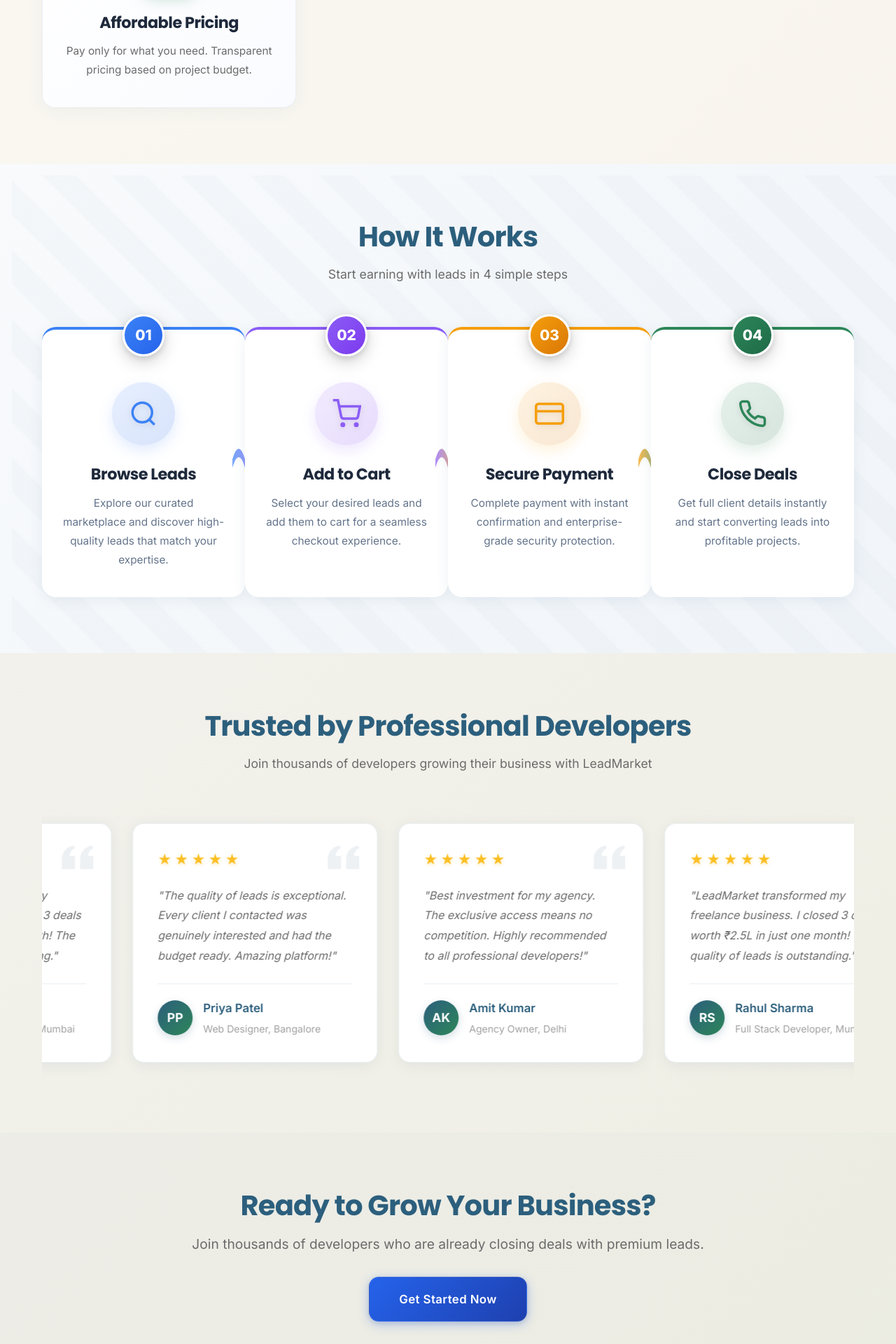
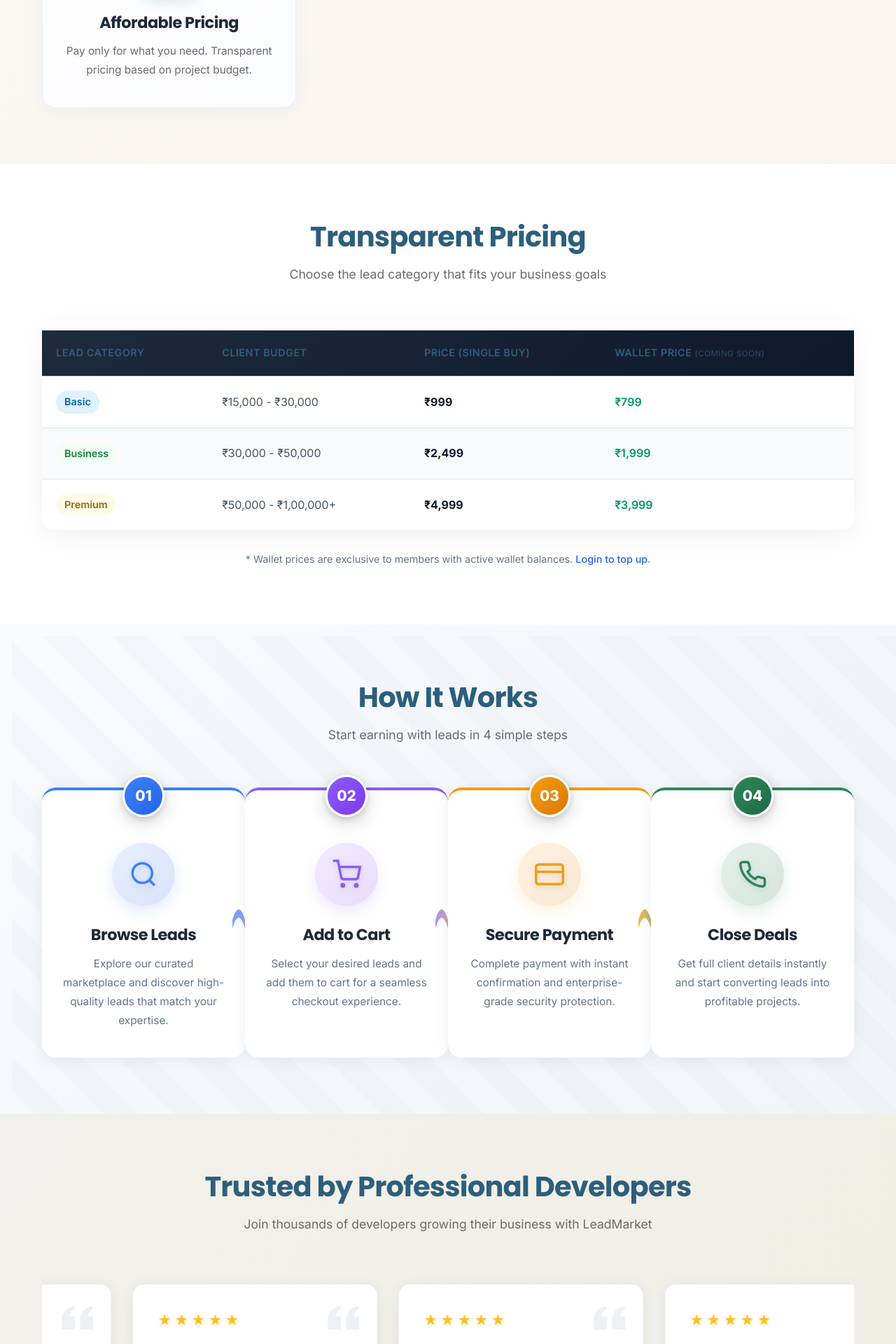
Before and after one commit to rohitk2004/Leads-sale, a PHP site: page / in a window 1280 px wide. Shown: the part 2354-4274 px from the top of the page at 70% size. Run offline with PHP 8.4, Linux system fonts and the light colour scheme; data that the repository does not hold is empty.

Commit message:
Add pricing table to homepage

```diff
--- a/index.php
+++ b/index.php
@@ -198,6 +198,62 @@ $cart_count = count(get_cart_items($pdo));
                     <p>Pay only for what you need. Transparent pricing based on project budget.</p>
                 </div>
             </div>
+        </div>
+    </section>
+
+    <!-- Pricing Section -->
+    <section class="pricing-section" style="padding: 80px 0; background: #fff;">
+        <div class="container">
+            <h2 class="section-title">Transparent Pricing</h2>
+            <p class="section-subtitle">Choose the lead category that fits your business goals</p>
+
+            <div class="pricing-table-wrapper"
+                style="overflow-x: auto; margin-top: 40px; box-shadow: 0 10px 40px -10px rgba(0,0,0,0.1); border-radius: 16px;">
+                <table style="width: 100%; border-collapse: collapse; min-width: 600px; background: white;">
+                    <thead style="background: linear-gradient(135deg, #1e293b 0%, #0f172a 100%); color: white;">
+                        <tr>
+                            <th style="padding: 20px; text-align: left; font-weight: 600;">Lead Category</th>
+                            <th style="padding: 20px; text-align: left; font-weight: 600;">Client Budget</th>
+                            <th style="padding: 20px; text-align: left; font-weight: 600;">Price (Single Buy)</th>
+                            <th style="padding: 20px; text-align: left; font-weight: 600;">Wallet Price <span
+                                    style="font-size: 0.8em; opacity: 0.8; font-weight: 400;">(Coming Soon)</span></th>
+                        </tr>
+                    </thead>
+                    <tbody>
+                        <tr style="border-bottom: 1px solid #e2e8f0;">
+                            <td style="padding: 20px; font-weight: 600; color: #1e293b;">
+                                <span
+                                    style="display: inline-block; padding: 4px 12px; border-radius: 20px; background: #e0f2fe; color: #0369a1; font-size: 0.9rem;">Basic</span>
+                            </td>
+                            <td style="padding: 20px; color: #475569;">₹15,000 - ₹30,000</td>
+                            <td style="padding: 20px; font-weight: 700; color: #0f172a;">₹999</td>
+                            <td style="padding: 20px; color: #059669; font-weight: 600;">₹799</td>
+                        </tr>
+                        <tr style="border-bottom: 1px solid #e2e8f0; background: #f8fafc;">
+                            <td style="padding: 20px; font-weight: 600; color: #1e293b;">
+                                <span
+                                    style="display: inline-block; padding: 4px 12px; border-radius: 20px; background: #f0fdf4; color: #15803d; font-size: 0.9rem;">Business</span>
+                            </td>
+                            <td style="padding: 20px; color: #475569;">₹30,000 - ₹50,000</td>
+                            <td style="padding: 20px; font-weight: 700; color: #0f172a;">₹2,499</td>
+                            <td style="padding: 20px; color: #059669; font-weight: 600;">₹1,999</td>
+                        </tr>
+                        <tr>
+                            <td style="padding: 20px; font-weight: 600; color: #1e293b;">
+                                <span
+                                    style="display: inline-block; padding: 4px 12px; border-radius: 20px; background: #fefce8; color: #a16207; font-size: 0.9rem;">Premium</span>
+                            </td>
+                            <td style="padding: 20px; color: #475569;">₹50,000 - ₹1,00,000+</td>
+                            <td style="padding: 20px; font-weight: 700; color: #0f172a;">₹4,999</td>
+                            <td style="padding: 20px; color: #059669; font-weight: 600;">₹3,999</td>
+                        </tr>
+                    </tbody>
+                </table>
+            </div>
+            <p style="text-align: center; margin-top: 30px; font-size: 0.9rem; color: #64748b;">
+                * Wallet prices are exclusive to members with active wallet balances. <a href="login.php"
+                    style="color: #2563eb; font-weight: 500;">Login to top up</a>.
+            </p>
         </div>
     </section>
 
```
Also changed, not shown: setup.php (+3 -9 lines).
